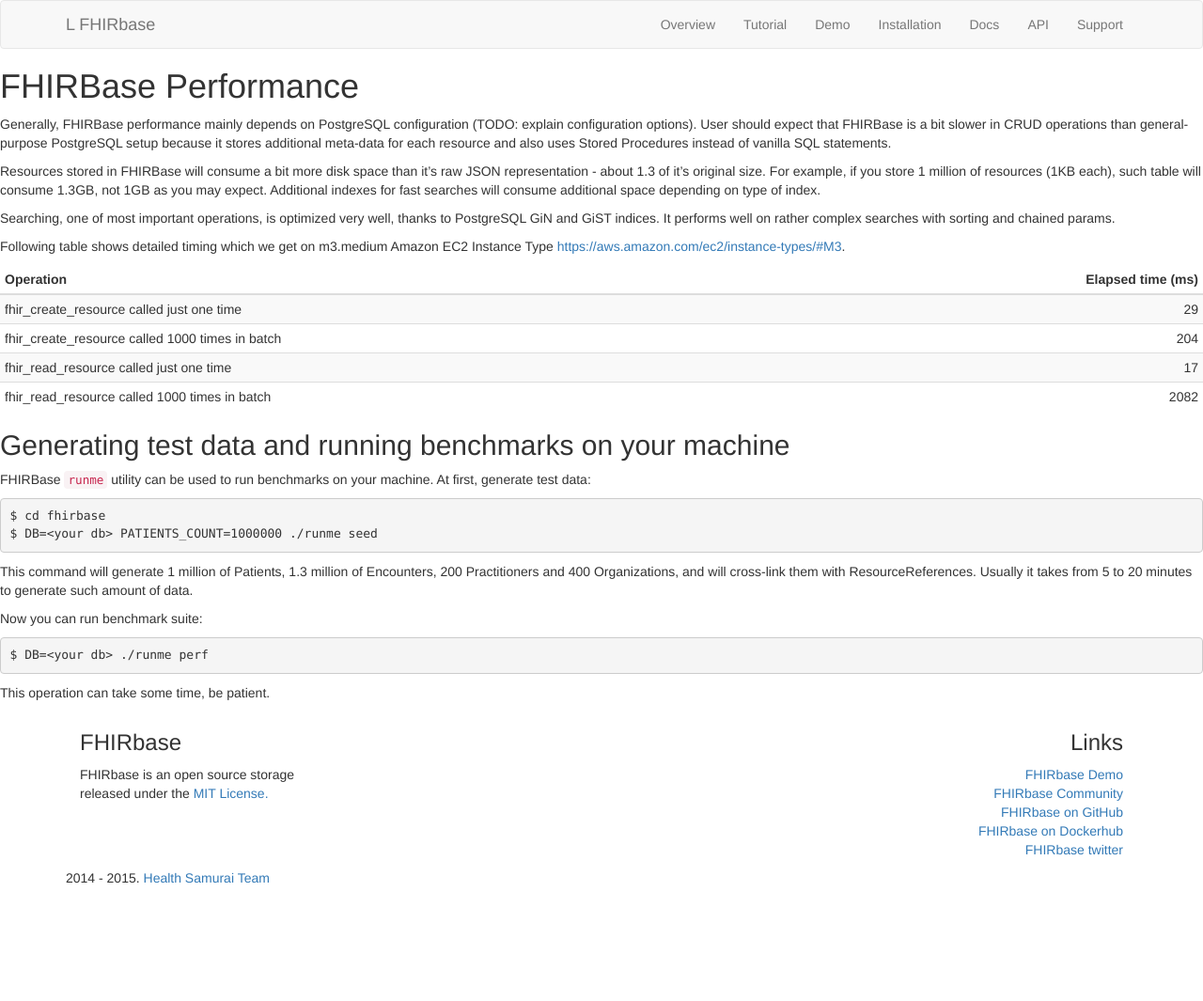
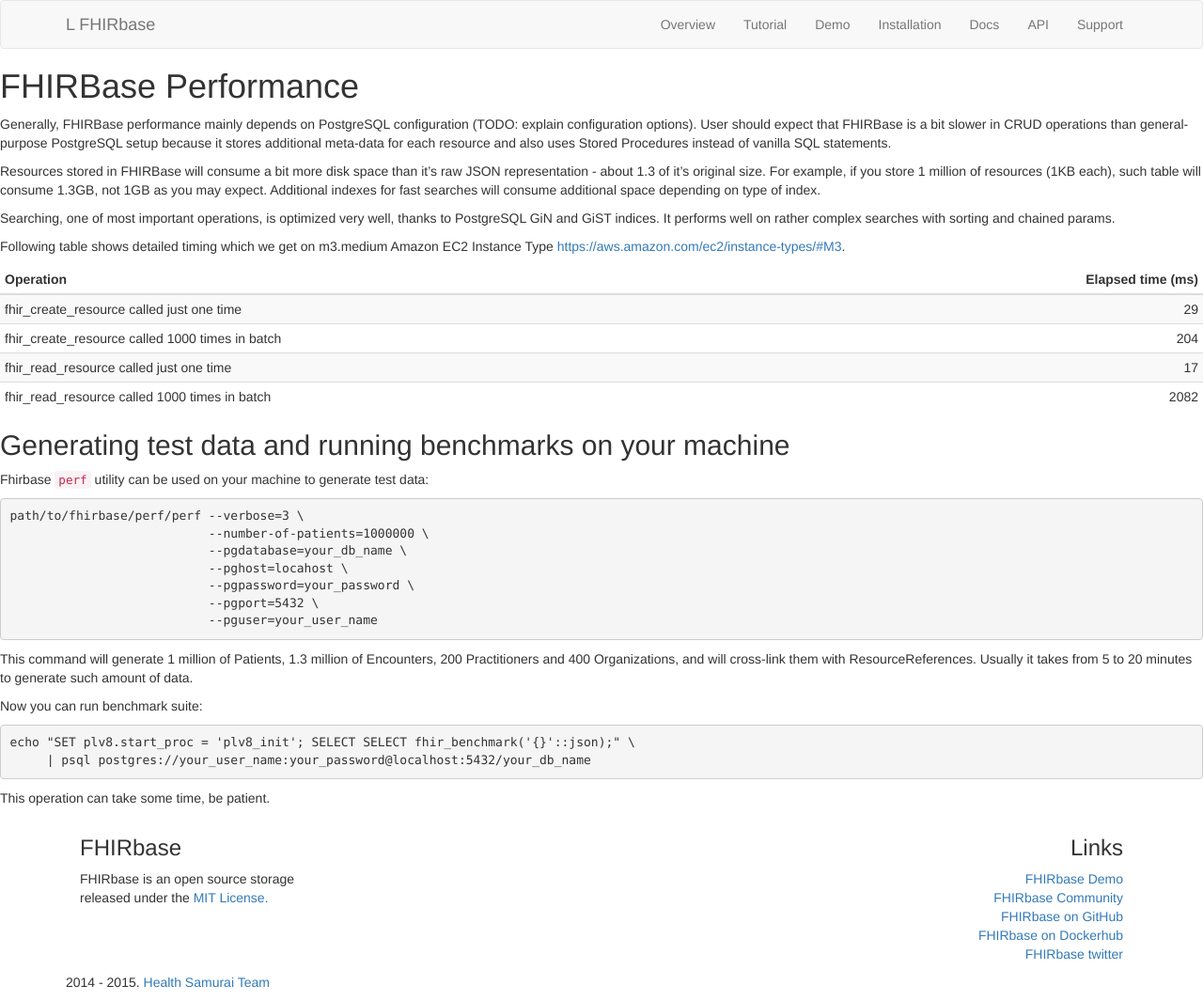
Before and after one commit to fhirbase/fhirbase.github.io, a Jekyll site: the page built from _docs/performance.md, in a window 1280 px wide. Shown: the whole page at 94% size. Built offline with Jekyll 4.4.1, drawn with Linux system fonts in a browser that asks for light colours; nearby versions of some CDN libraries; library files that are not in the unit come from our copies; comment, search, counter and statistics services are not loaded; before the commit the page ends 954 px from its top, so only the background shows below that.

Commit message:
docs: update performance

```diff
--- a/_docs/performance.md
+++ b/_docs/performance.md
@@ -36,12 +36,17 @@
 
 ## Generating test data and running benchmarks on your machine
 
-FHIRBase `runme` utility can be used to run benchmarks on your
-machine. At first, generate test data:
+Fhirbase `perf` utility can be used on your machine
+to generate test data:
 
 ~~~bash
-$ cd fhirbase
-$ DB=<your db> PATIENTS_COUNT=1000000 ./runme seed
+path/to/fhirbase/perf/perf --verbose=3 \
+                           --number-of-patients=1000000 \
+                           --pgdatabase=your_db_name \
+                           --pghost=locahost \
+                           --pgpassword=your_password \
+                           --pgport=5432 \
+                           --pguser=your_user_name
 ~~~
 
 This command will generate 1 million of Patients, 1.3 million of
@@ -52,7 +57,8 @@
 Now you can run benchmark suite:
 
 ~~~bash
-$ DB=<your db> ./runme perf
+echo "SET plv8.start_proc = 'plv8_init'; SELECT SELECT fhir_benchmark('{}'::json);" \
+     | psql postgres://your_user_name:your_password@localhost:5432/your_db_name
 ~~~
 
 This operation can take some time, be patient.
```
